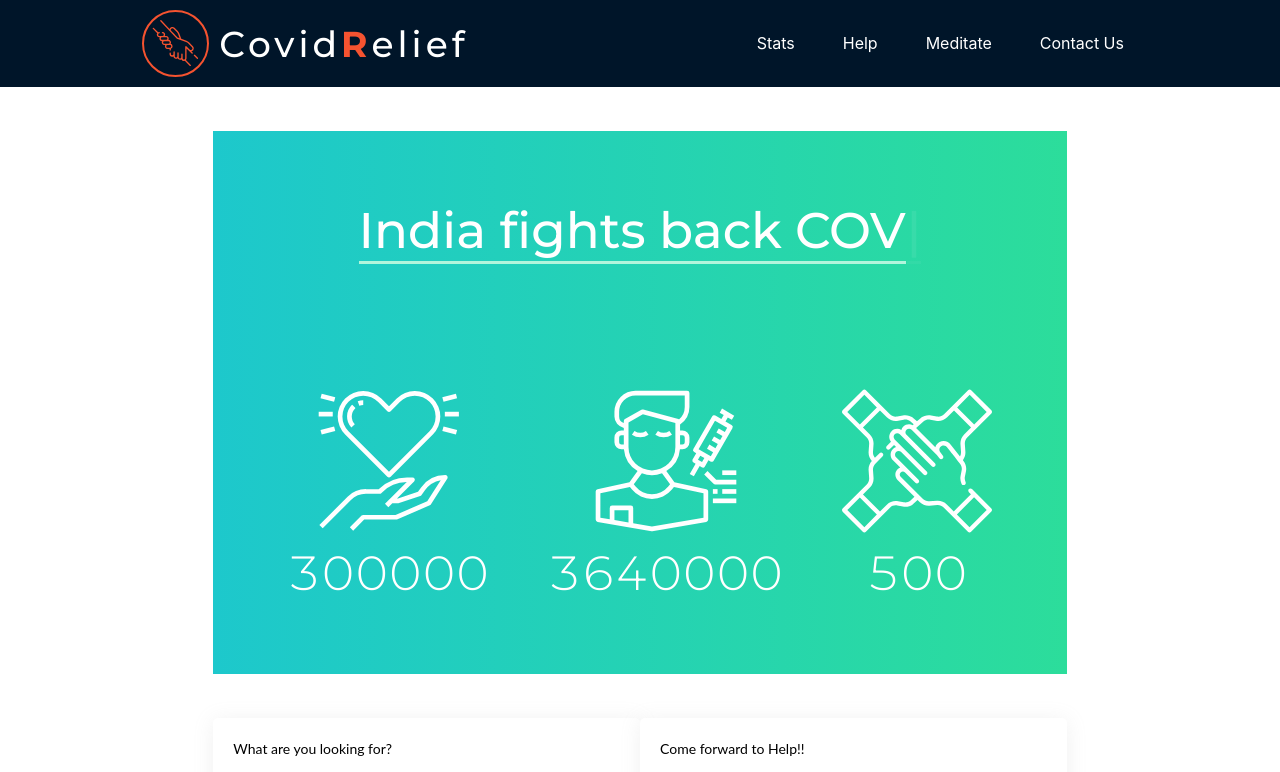
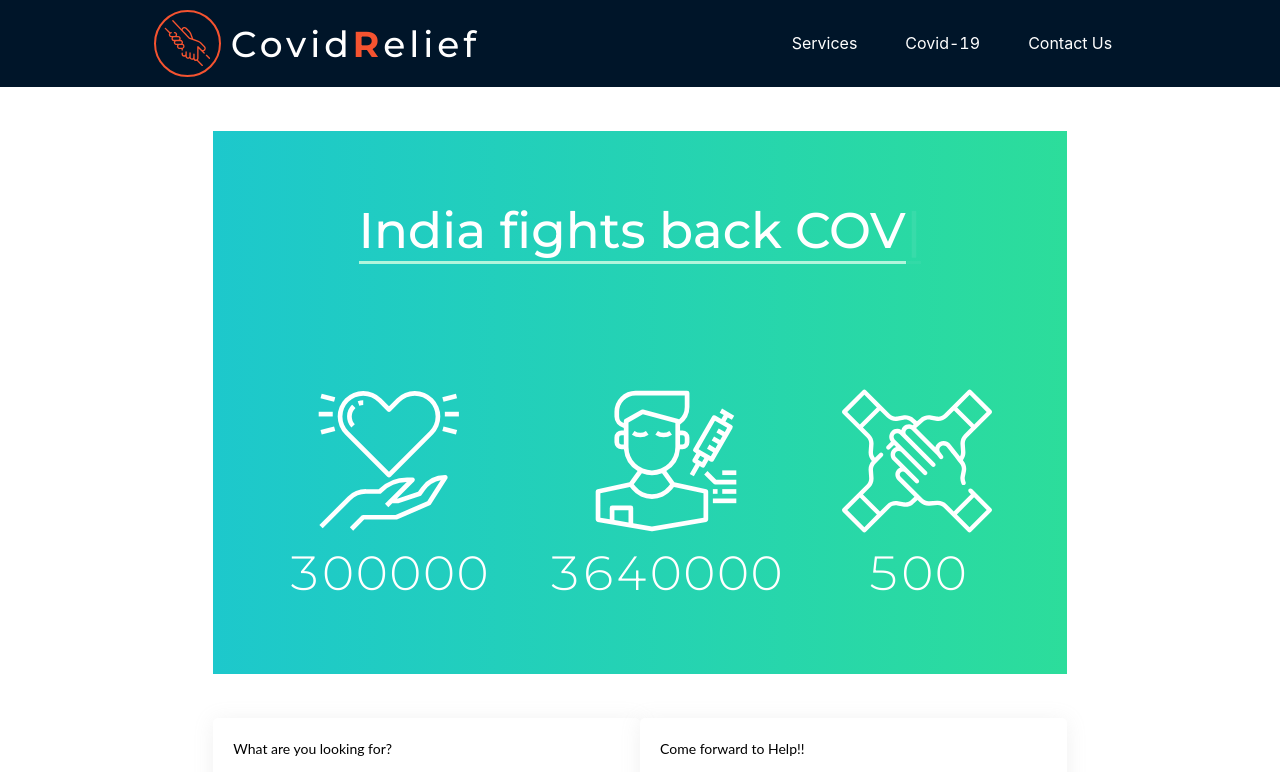
Before and after one commit to ipectrinity/reactivedeveloperz, a React (Create React App) app: page / in a window 1280 px wide. Shown: the top 772 px of the page. Built offline with nearby package versions, Linux system fonts and the light colour scheme.

Commit message:
header final

```diff
--- a/src/Components/ActionSection/ActionSection.js
+++ b/src/Components/ActionSection/ActionSection.js
@@ -16,7 +16,7 @@ const ActionSection = (props) => {
     props.history.push(route);
   };
   return (
-    <Row justify='center'>
+    <Row id="services" justify='center'>
       <Col lg={8} md={11} sm={11} xs={20}>
         <div className={classes.actionCard}>
           <p style={{ textAlign: "left" }}>
--- a/src/Components/Header/Header.js
+++ b/src/Components/Header/Header.js
@@ -11,9 +11,8 @@ const HeaderBlock = () => {
       <div className={classes.title}>Covid<span className={classes.subtitle}>R</span>elief</div>
     </div>
     <div className={classes.group}>
-    <a href="#footer"  className={classes.item}><item> Stats</item></a>
-    <a href="#footer"  className={classes.item}><item>Help</item></a>
-    <a href="#footer"  className={classes.item}><item>Meditate</item></a>
+    <a href="#services"  className={classes.item}><item> Services</item></a>
+    <a href="#symptoms"  className={classes.item}><item>Covid-19</item></a>
     <a href="#footer"  className={classes.item}><item>Contact Us</item></a>
     </div>
 
--- a/src/Components/InfoCards/Symptomps.js
+++ b/src/Components/InfoCards/Symptomps.js
@@ -9,7 +9,7 @@ import coughing from '../../Assets/coughing.png'
 
 export default function Symptomps() {
     return (
-        <Row gutter={[32, 32]} justify='center'>
+        <Row id="symptoms" gutter={[32, 32]} justify='center'>
             <Col lg={8} md={11} sm={11} xs={20}>
                 <Row justify="center">
                     <Col className={classes.SymptompsIcon} span={10}>
```
